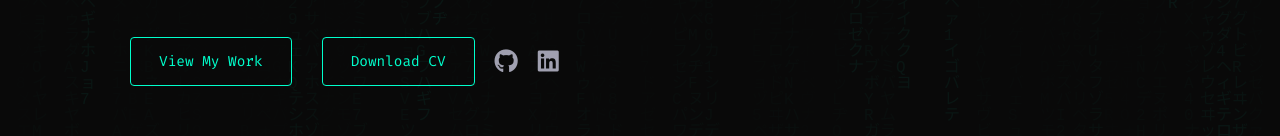
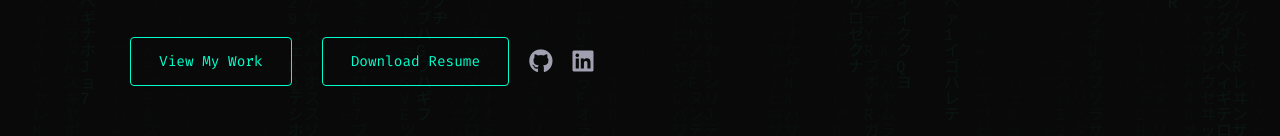
Before and after one commit to mdwasifraza01/my-portfolio, a plain HTML site: page index.html in a window 1280 px wide. Shown: the part 520-656 px from the top of the page. Drawn offline with Linux system fonts and the light colour scheme.

Commit message:
index.html

```diff
--- a/index.html
+++ b/index.html
@@ -56,8 +56,8 @@
             </p>
             <div class="hero-cta">
                 <a href="#projects" class="btn-primary">View My Work</a>
-                <a href="Resume.pdf" download class="btn-primary" style="margin-left: 10px;">
-                   Download CV
+                <a href="resume.pdf" download class="btn-primary" style="margin-left: 10px;">
+                   Download Resume
                 </a>
                 <a href="https://github.com/mdwasifraza" target="_blank" class="icon-link"><i
                         class="fab fa-github"></i></a>
```
